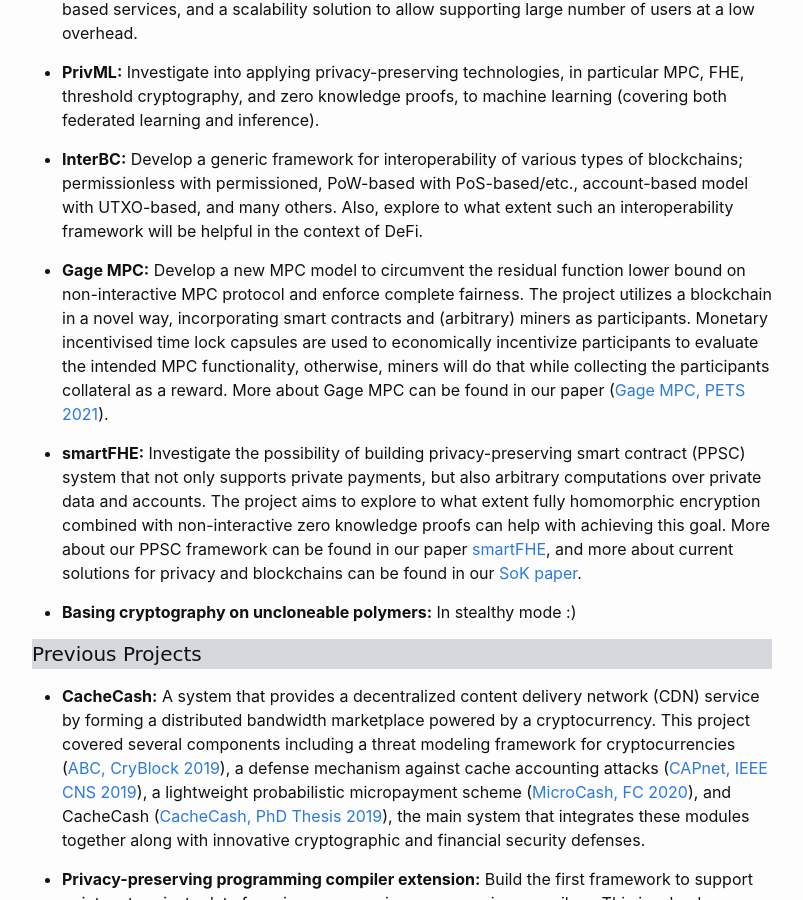
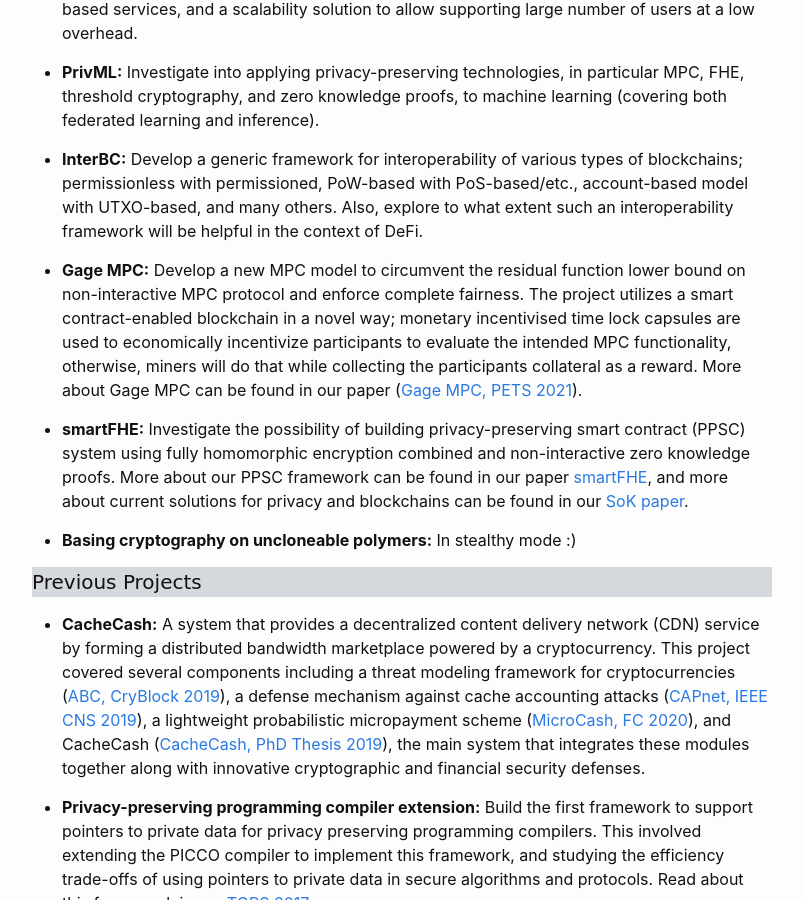
Before and after one commit to GhadaAlmashaqbeh/GhadaAlmashaqbeh.github.io, a Jekyll site: the page built from 01-research.md, in a window 1280 px wide and 900 px high, scrolled down 405 px. Shown: the whole window, without its empty margins (238-1041 px from the left). Built offline with Jekyll 4.4.1, drawn with Linux system fonts in a browser that asks for light colours.

Commit message:
edit research

```diff
--- a/01-research.md
+++ b/01-research.md
@@ -19,10 +19,10 @@
 * **InterBC:** Develop a generic framework for interoperability of various types of blockchains; permissionless with permissioned, PoW-based with PoS-based/etc., account-based model with UTXO-based, and many others. Also, explore to what extent such an interoperability framework will be helpful in the context of DeFi.
 
 
-* **Gage MPC:** Develop a new MPC model to circumvent the residual function lower bound on non-interactive MPC protocol and enforce complete fairness. The project utilizes a blockchain in a novel way, incorporating smart contracts and (arbitrary) miners as participants. Monetary incentivised time lock capsules are used to economically incentivize participants to evaluate the intended MPC functionality, otherwise, miners will do that while collecting the participants collateral as a reward. More about Gage MPC can be found in our paper ([Gage MPC, PETS 2021](https://eprint.iacr.org/2021/256)).
+* **Gage MPC:** Develop a new MPC model to circumvent the residual function lower bound on non-interactive MPC protocol and enforce complete fairness. The project utilizes a smart contract-enabled blockchain in a novel way; monetary incentivised time lock capsules are used to economically incentivize participants to evaluate the intended MPC functionality, otherwise, miners will do that while collecting the participants collateral as a reward. More about Gage MPC can be found in our paper ([Gage MPC, PETS 2021](https://eprint.iacr.org/2021/256)).
 
 
-* **smartFHE:** Investigate the possibility of building privacy-preserving smart contract (PPSC) system that not only supports private payments, but also arbitrary computations over private data and accounts. The project aims to explore to what extent fully homomorphic encryption combined with non-interactive zero knowledge proofs can help with achieving this goal. More about our PPSC framework can be found in our paper [smartFHE](https://eprint.iacr.org/2021/133), and more about current solutions for privacy and blockchains can be found in our [SoK paper](https://eprint.iacr.org/2021/727.pdf).
+* **smartFHE:** Investigate the possibility of building privacy-preserving smart contract (PPSC) system using fully homomorphic encryption combined and non-interactive zero knowledge proofs. More about our PPSC framework can be found in our paper [smartFHE](https://eprint.iacr.org/2021/133), and more about current solutions for privacy and blockchains can be found in our [SoK paper](https://eprint.iacr.org/2021/727.pdf).
 
 * **Basing cryptography on uncloneable polymers:** In stealthy mode :)
 
```
